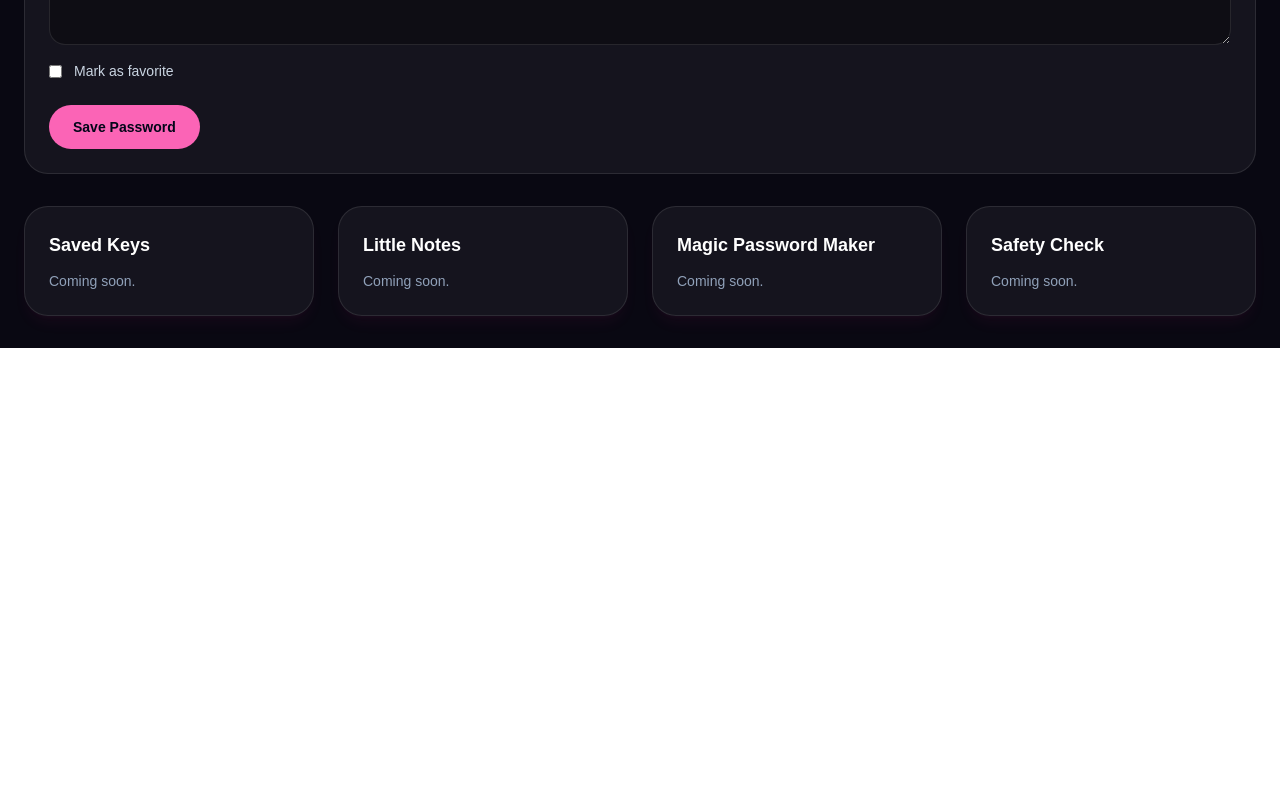
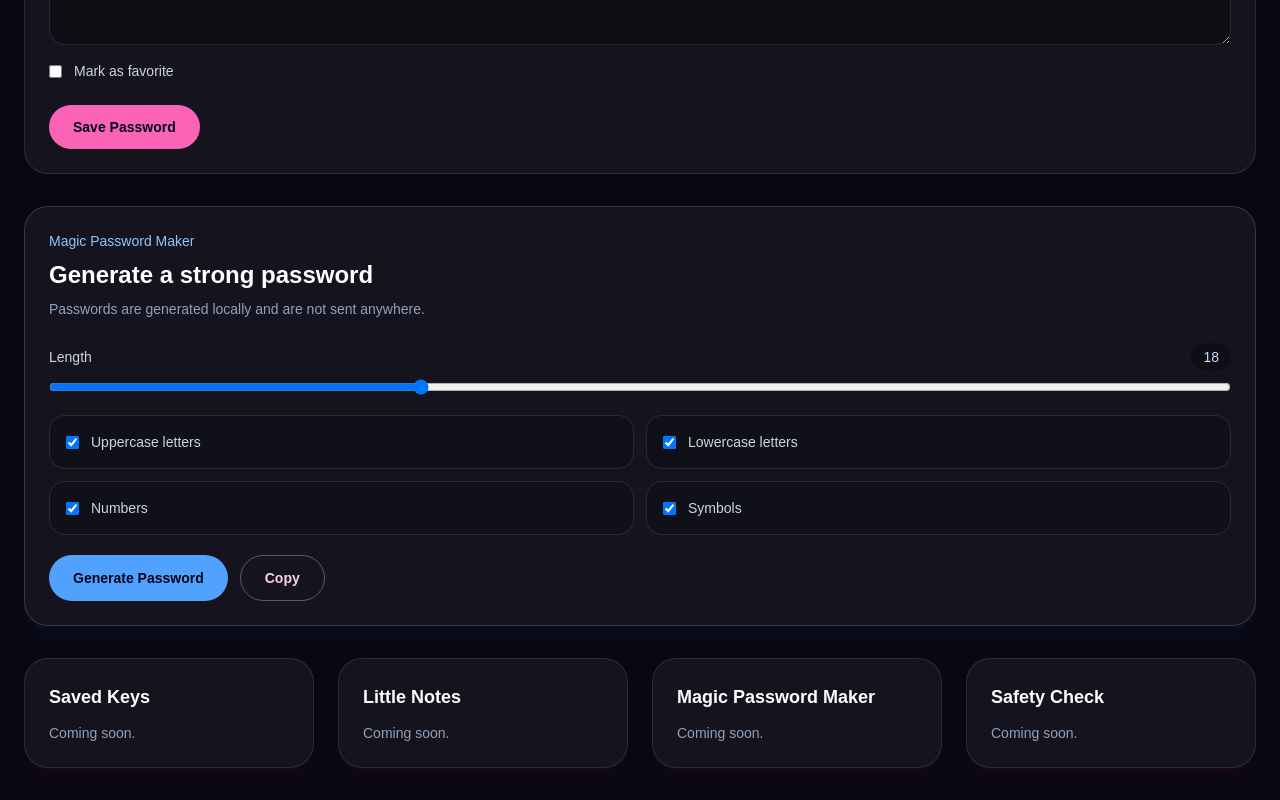
Before and after one commit to kiki-glitch/PassVault, a Next.js app: page /dashboard in a window 1280 px wide. Shown: the part 1090-1890 px from the top of the page. Before the commit the page ends 1438 px from the top, so only its background shows below. Built offline with nearby package versions, Linux system fonts and the light colour scheme; no server answers.

Commit message:
Update dashboard page

```diff
--- a/src/app/dashboard/page.tsx
+++ b/src/app/dashboard/page.tsx
@@ -4,6 +4,7 @@ import { ProfileSyncTest } from "@/components/dashboard/ProfileSyncTest";
 import { EncryptionTest } from "@/components/dashboard/EncryptionTest";
 import { VaultUnlockCard } from "@/components/vault/VaultUnlockCard";
 import { VaultDashboardSection } from "@/components/vault/VaultDashboardSection";
+import { PasswordGenerator } from "@/components/vault/PasswordGenerator";
 
 export default function DashboardPage() {
   return (
@@ -24,6 +25,8 @@ export default function DashboardPage() {
 
         <VaultDashboardSection/>
 
+        <PasswordGenerator />
+
         <section className="mt-8 grid gap-6 md:grid-cols-2 lg:grid-cols-4">
           {Object.values(bMemoryVaultTheme.labels).map((label) => (
             <div
```
